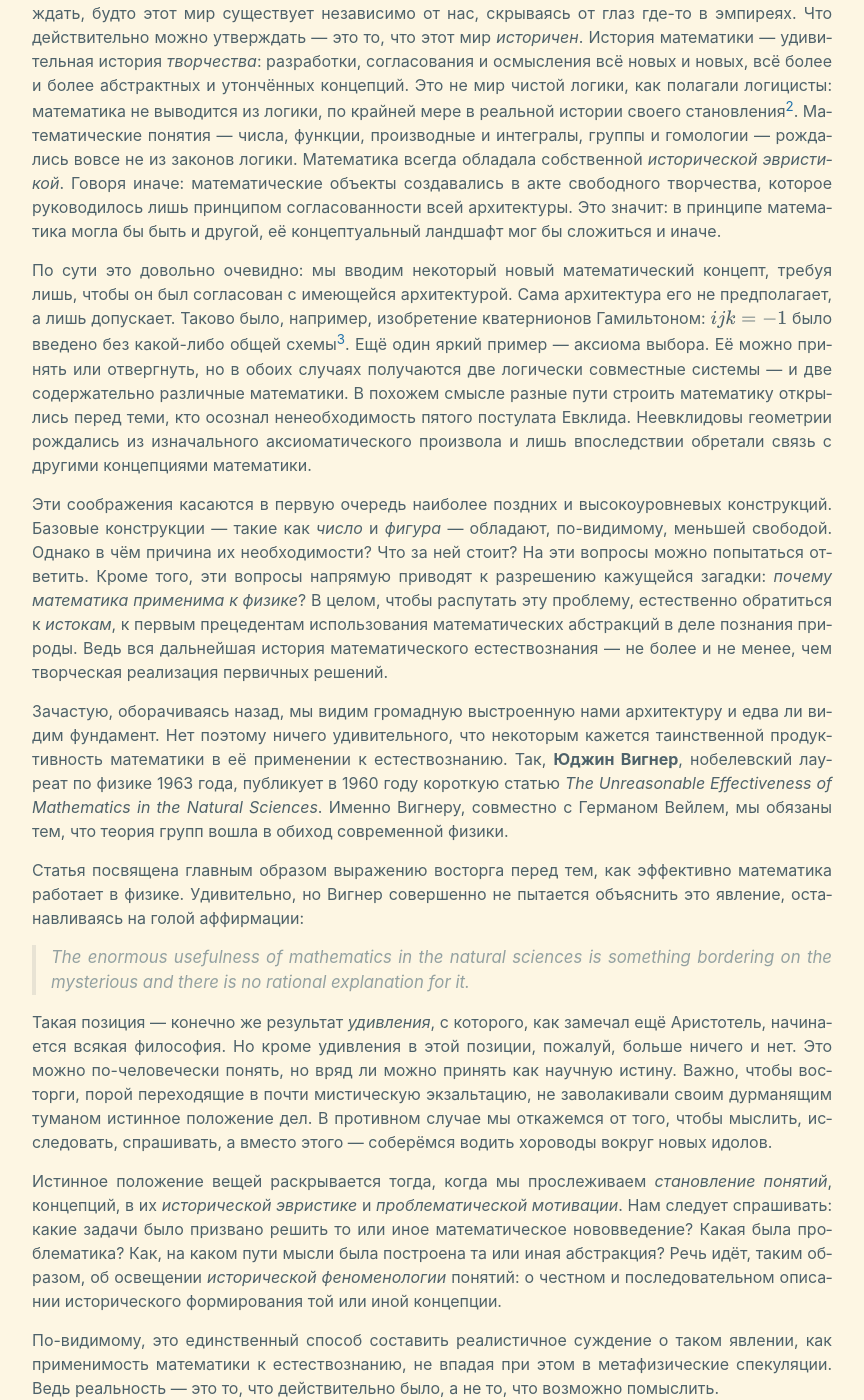
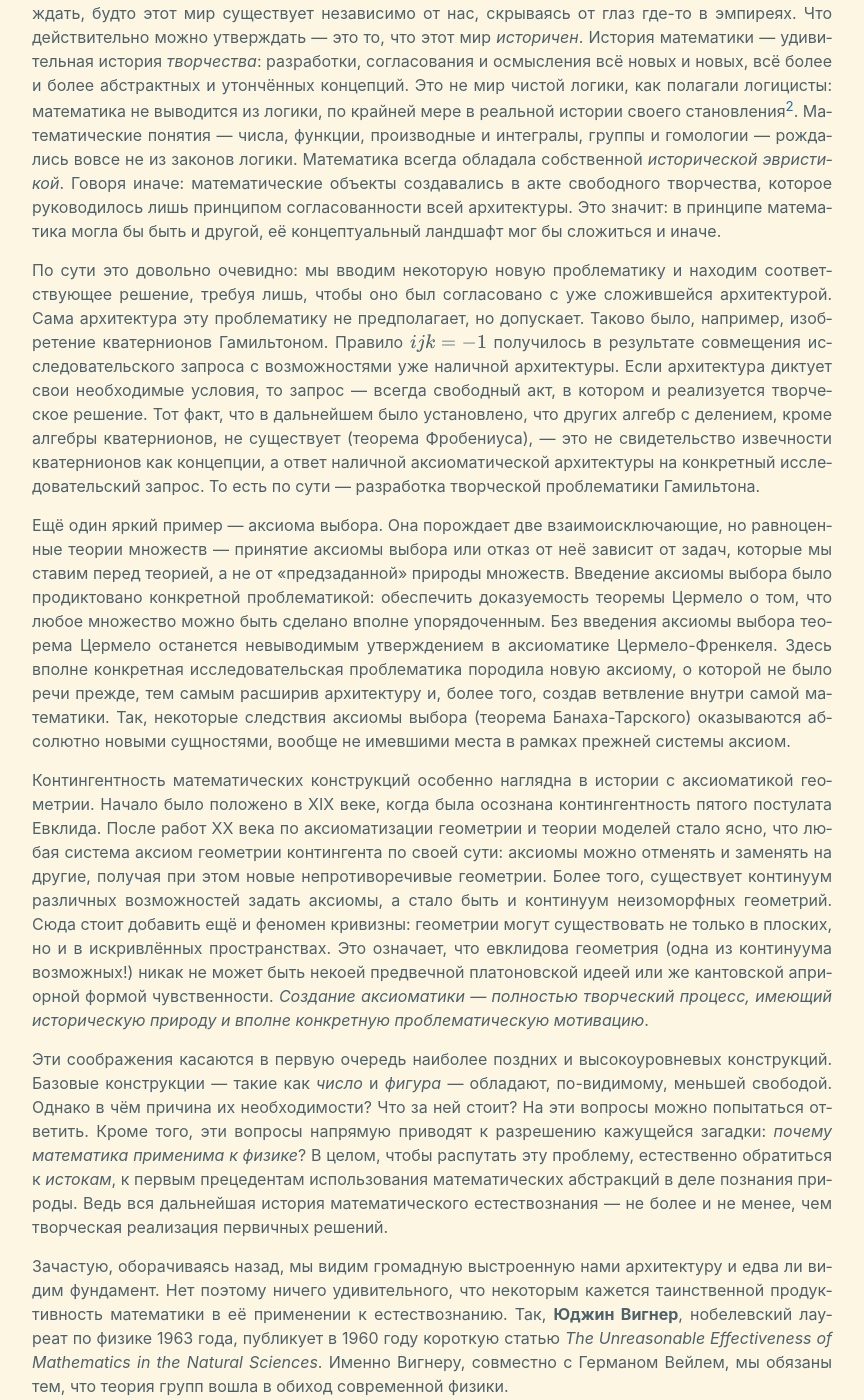
Before and after one commit to Magistrshurik/magistrshurik.github.io, a Jekyll site: the page built from _posts/2025-07-28-maths-to-phys.md, in a window 1280 px wide and 1400 px high, scrolled down 1878 px. Shown: the whole window, without its empty margins (208-1072 px from the left). Built offline with Jekyll 4.4.1, drawn with Linux system fonts in a browser that asks for light colours; some of the changed text lies outside the part shown.

Commit message:
new post final

```diff
--- a/_posts/2025-07-28-maths-to-phys.md
+++ b/_posts/2025-07-28-maths-to-phys.md
@@ -24,7 +24,11 @@ date: 2025-07-28
 
 Математика — это действительно мир абстрактных понятий. Однако, нет никаких оснований утверждать, будто этот мир существует независимо от нас, скрываясь от глаз где-то в эмпиреях. Что действительно можно утверждать — это то, что этот мир _историчен_. История математики — удивительная история _творчества_: разработки, согласования и осмысления всё новых и новых, всё более и более абстрактных и утончённых концепций. Это не мир чистой логики, как полагали логицисты: математика не выводится из логики, по крайней мере в реальной истории своего становления[^2]. Математические понятия — числа, функции, производные и интегралы, группы и гомологии — рождались вовсе не из законов логики. Математика всегда обладала собственной _исторической эвристикой_. Говоря иначе: математические объекты создавались в акте свободного творчества, которое руководилось лишь принципом согласованности всей архитектуры. Это значит: в принципе математика могла бы быть и другой, её концептуальный ландшафт мог бы сложиться и иначе.
 
-По сути это довольно очевидно: мы вводим некоторый новый математический концепт, требуя лишь, чтобы он был согласован с имеющейся архитектурой. Сама архитектура его не предполагает, а лишь допускает. Таково было, например, изобретение кватернионов Гамильтоном: $ijk=-1$ было введено без какой-либо общей схемы[^3]. Ещё один яркий пример — аксиома выбора. Её можно принять или отвергнуть, но в обоих случаях получаются две логически совместные системы — и две содержательно различные математики. В похожем смысле разные пути строить математику открылись перед теми, кто осознал ненеобходимость пятого постулата Евклида. Неевклидовы геометрии рождались из изначального аксиоматического произвола и лишь впоследствии обретали связь с другими концепциями математики.
+По сути это довольно очевидно: мы вводим некоторую новую проблематику и находим соответствующее решение, требуя лишь, чтобы оно был согласовано с уже сложившейся архитектурой. Сама архитектура эту проблематику не предполагает, но допускает. Таково было, например, изобретение кватернионов Гамильтоном. Правило $ijk=-1$ получилось в результате совмещения исследовательского запроса с возможностями уже наличной архитектуры. Если архитектура диктует свои необходимые условия, то запрос — всегда свободный акт, в котором и реализуется творческое решение. Тот факт, что в дальнейшем было установлено, что других алгебр с делением, кроме алгебры кватернионов, не существует (теорема Фробениуса), — это не свидетельство извечности кватернионов как концепции, а ответ наличной аксиоматической архитектуры на конкретный исследовательский запрос. То есть по сути — разработка творческой проблематики Гамильтона.
+
+Ещё один яркий пример — аксиома выбора. Она порождает две взаимоисключающие, но равноценные теории множеств — принятие аксиомы выбора или отказ от неё зависит от задач, которые мы ставим перед теорией, а не от «предзаданной» природы множеств. Введение аксиомы выбора было продиктовано конкретной проблематикой: обеспечить доказуемость теоремы Цермело о том, что любое множество можно быть сделано вполне упорядоченным. Без введения аксиомы выбора теорема Цермело останется невыводимым утверждением в аксиоматике Цермело-Френкеля. Здесь вполне конкретная исследовательская проблематика породила новую аксиому, о которой не было речи прежде, тем самым расширив архитектуру и, более того, создав ветвление внутри самой математики. Так, некоторые следствия аксиомы выбора (теорема Банаха-Тарского) оказываются абсолютно новыми сущностями, вообще не имевшими места в рамках прежней системы аксиом.
+
+Контингентность математических конструкций особенно наглядна в истории с аксиоматикой геометрии. Начало было положено в XIX веке, когда была осознана контингентность пятого постулата Евклида. После работ XX века по аксиоматизации геометрии и теории моделей стало ясно, что любая система аксиом геометрии контингента по своей сути: аксиомы можно отменять и заменять на другие, получая при этом новые непротиворечивые геометрии. Более того, существует континуум различных возможностей задать аксиомы, а стало быть и континуум неизоморфных геометрий. Сюда стоит добавить ещё и феномен кривизны: геометрии могут существовать не только в плоских, но и в искривлённых пространствах. Это означает, что евклидова геометрия (одна из континуума возможных!) никак не может быть некоей предвечной платоновской идеей или же кантовской априорной формой чувственности. *Создание аксиоматики — полностью творческий процесс, имеющий историческую природу и вполне конкретную проблематическую мотивацию*.
 
 Эти соображения касаются в первую очередь наиболее поздних и высокоуровневых конструкций. Базовые конструкции — такие как _число_ и _фигура_ — обладают, по-видимому, меньшей свободой. Однако в чём причина их необходимости? Что за ней стоит? На эти вопросы можно попытаться ответить. Кроме того, эти вопросы напрямую приводят к разрешению кажущейся загадки: _почему математика применима к физике_? В целом, чтобы распутать эту проблему, естественно обратиться к _истокам_, к первым прецедентам использования математических абстракций в деле познания природы. Ведь вся дальнейшая история математического естествознания — не более и не менее, чем творческая реализация первичных решений.
 
@@ -122,4 +126,3 @@ date: 2025-07-28
 
 [^1]: Конечно, этот тезис могли бы оспорить некоторые, в особенности люди с философским прищуром, — и по-своему были бы правы. Однако это перевело бы нас в совсем другой дискурс, данному тексту не релевантный.
 [^2]: Впрочем, можно попытаться свести математику к логике _post factum_. Это и пытались сделать логицисты. Но как известно их попытки наткнулись на структурное препятствие. Как показал Гёдель, математика может быть выведена из логики лишь частично, т. е. логика не исчерпывает математику.
-[^3]: Можно возразить: впоследствии выяснилось, что открытие Гамильтона встраивается в более общую процедуру удвоения алгебры. Но процедура Кэли-Диксона — это концептуальное развитие идеи Гамильтона! Когда Гамильтон изобретал кватернионы, никакой процедуры Кэли-Диксона не существовало. Эта процедура лишь формализовала сам подход Гамильтона к построению систем новых чисел и исчерпала прочие его возможности.
```
